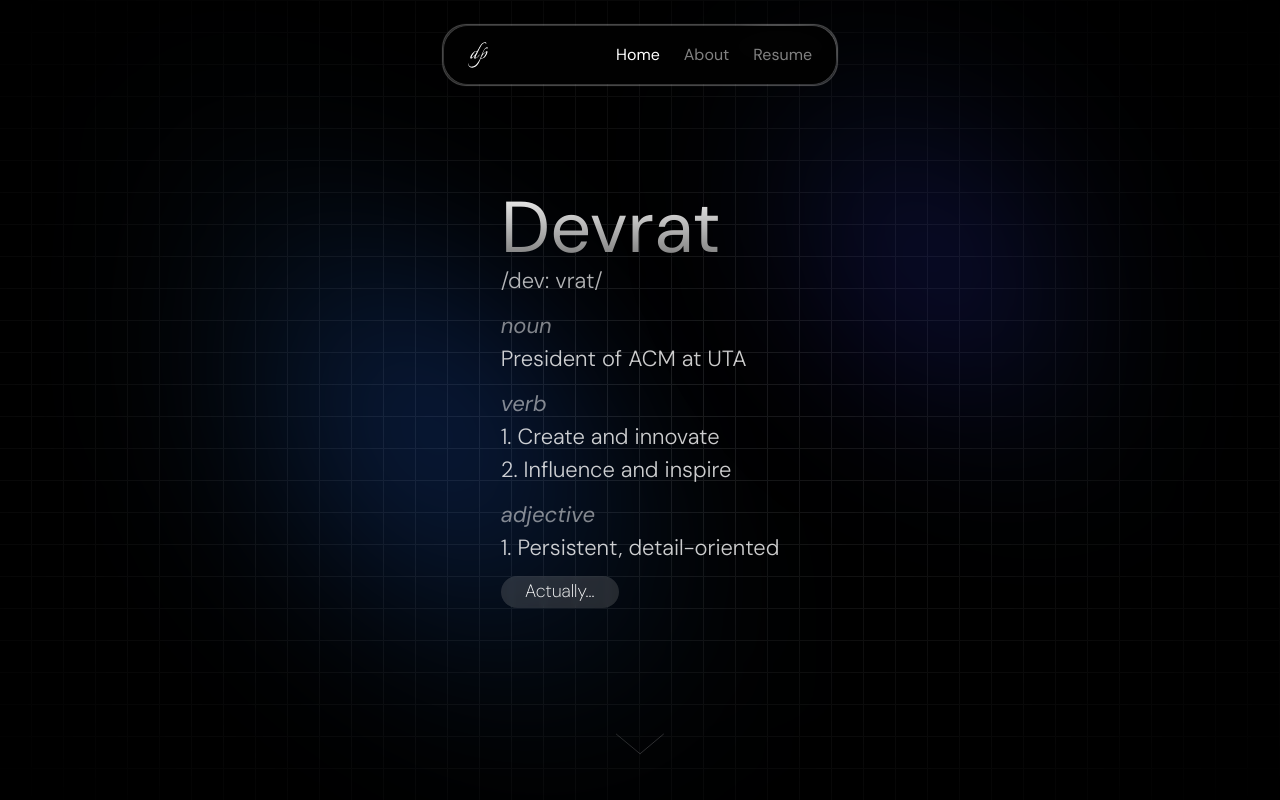
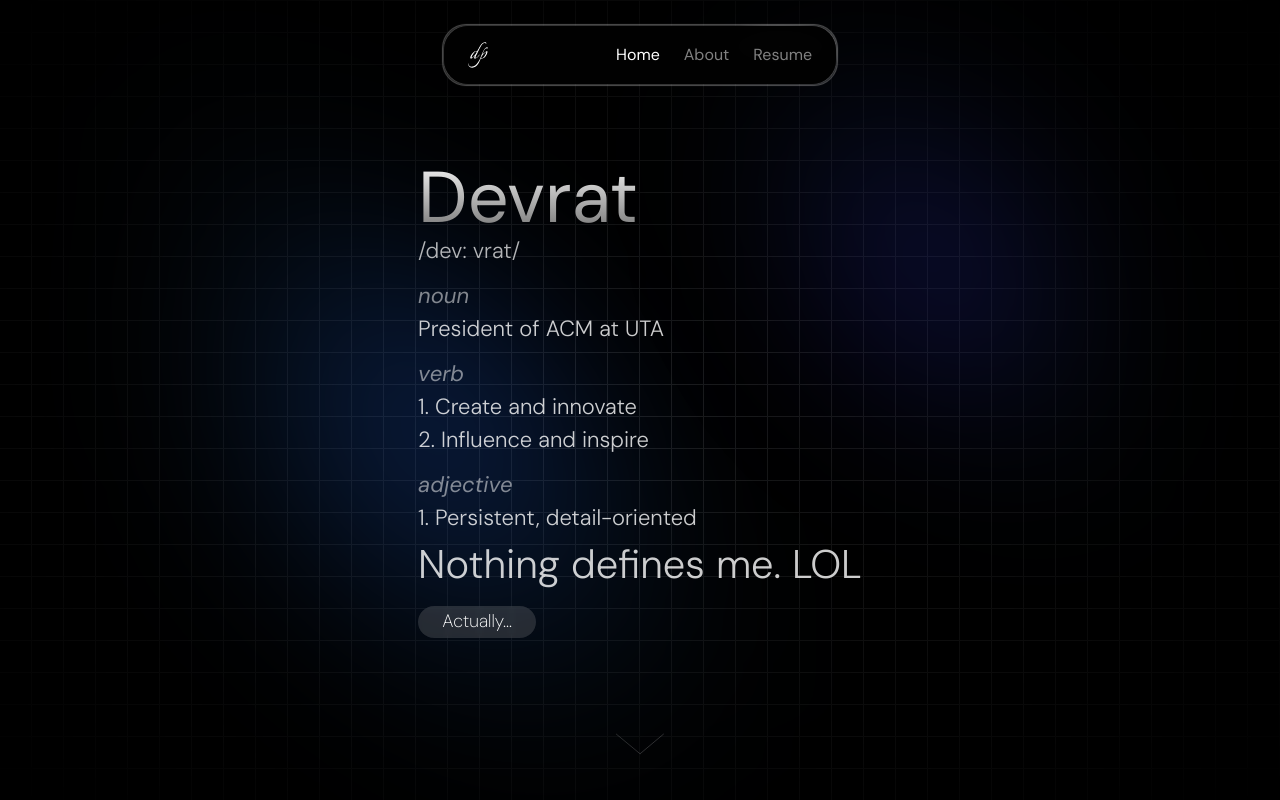
Before and after one commit to DevratPatel/Portfolio, a Next.js app in the folder my-app/: page / in a window 1280 px wide. Shown: the top 800 px of the page. Built offline with nearby package versions, Linux system fonts and the light colour scheme.

Commit message:
update: changed the code to add individual components

```diff
--- a/my-app/app/layout.tsx
+++ b/my-app/app/layout.tsx
@@ -2,44 +2,15 @@ import type { Metadata } from "next";
 import { DM_Sans } from "next/font/google";
 import "./globals.css";
 import React from "react";
-import { HoverBorderGradient } from "@/components/ui/hover-border-gradient";
-import Link from "next/link";
+import { DefinitionHover } from "@/components/ui/definition";
+import { AlternativeHover } from "@/components/ui/alternative";
+import { ActuallyBtn } from "@/components/ui/actuallybutton";
+import { Navbar } from "@/components/ui/navbar";
 
 export function GridBackgroundHero() {
   return (
     <div className="h-[50rem] w-full dark:bg-white bg-black dark:bg-grid-white/[0.1] bg-grid-white/[0.1] relative flex items-center justify-center">
-      {/* Add navbar at the top */}
-      <div className="absolute top-0 w-full flex justify-center p-6 z-30">
-        <div className="flex gap-4">
-          <HoverBorderGradient>
-            <div className="flex items-center gap-4">
-              <img
-                src="/dp logo.svg"
-                alt="dp logo"
-                className="w-5 ml-2 mr-14 my-2"
-              />
-              <Link href="/" className="ml-14 text-white">
-                Home
-              </Link>
-              <Link
-                href="/about"
-                target="new"
-                className="mx-2 text-white opacity-50 hover:opacity-100 transition-all duration-300 ease-in-out"
-              >
-                About
-              </Link>
-              <Link
-                href="/DP"
-                target="new"
-                className="mr-2 text-white opacity-50 hover:opacity-100 transition-all duration-300 ease-in-out"
-              >
-                Resume
-              </Link>
-            </div>
-          </HoverBorderGradient>
-        </div>
-      </div>
-
+      <Navbar />
       {/* Radial gradient for the container to give a faded look */}
       <div className="absolute pointer-events-none inset-0 flex items-center justify-center dark:bg-white bg-black [mask-image:radial-gradient(ellipse_at_center,transparent_10%,black)]"></div>
 
@@ -54,64 +25,9 @@ export function GridBackgroundHero() {
         <p className="font-dm-sans text-4xl sm:text-7xl bg-clip-text text-transparent bg-gradient-to-b from-neutral-100 to-neutral-500">
           Devrat
         </p>
-        <div className="group relative">
-          {/* Original content - hidden on hover */}
-          <div className="text-white/70 text-[22px] font-light font-['DM Sans']">
-            /dev: vrat/
-          </div>
-          <div className="group-hover:opacity-0 transition-opacity duration-300">
-            <div className="text-white/50 text-[22px] font-light italic font-['DM Sans'] mt-3 mb-0">
-              noun
-            </div>
-            <div className="text-white/80 text-[22px] font-light font-['DM Sans']">
-              President of ACM at UTA
-            </div>
-            <div className="text-white/50 text-[22px] font-light italic font-['DM Sans'] mt-3 mb-0">
-              verb
-            </div>
-            <div className="text-white/80 text-[22px] font-light font-['DM Sans']">
-              1. Create and innovate <br />
-              2. Influence and inspire
-            </div>
-            <div className="text-white/50 text-[22px] font-light italic font-['DM Sans'] mt-3 mb-0">
-              adjective
-            </div>
-            <div className="text-white/80 text-[22px] font-light font-['DM Sans']">
-              1. Persistent, detail-oriented
-            </div>
-          </div>
-
-          {/* New content - shown on hover */}
-          <div className="absolute top-14 opacity-0 group-hover:opacity-100 transition-opacity duration-300">
-            <div className="text-white/80 text-[40px] font-light font-['DM Sans']">
-              Nothing defines me. LOL
-            </div>
-          </div>
-        </div>
-        <div
-          style={{
-            width: "118px",
-            height: "32px",
-            background: "rgba(175.40, 175.40, 175.40, 0.20)",
-            borderRadius: 23,
-            backdropFilter: "blur(2.50px)",
-            textAlign: "center",
-            marginTop: "12px",
-          }}
-        >
-          <div
-            style={{
-              color: "white",
-              fontSize: 18,
-              fontFamily: "DM Sans",
-              fontWeight: "200",
-              wordWrap: "break-word",
-              marginTop: "2px",
-            }}
-          >
-            Actually...
-          </div>
-        </div>
+        <DefinitionHover />
+        <AlternativeHover />
+        <ActuallyBtn />
       </div>
       <div className="absolute inset-0 w-full h-full flex items-end justify-center pb-8">
         <img
--- /dev/null
+++ b/my-app/components/ui/actuallybutton.tsx
@@ -0,0 +1,30 @@
+import React from "react";
+
+export function ActuallyBtn() {
+  return (
+    <div
+      style={{
+        width: "118px",
+        height: "32px",
+        background: "rgba(175.40, 175.40, 175.40, 0.20)",
+        borderRadius: 23,
+        backdropFilter: "blur(2.50px)",
+        textAlign: "center",
+        marginTop: "12px",
+      }}
+    >
+      <div
+        style={{
+          color: "white",
+          fontSize: 18,
+          fontFamily: "DM Sans",
+          fontWeight: "200",
+          wordWrap: "break-word",
+          marginTop: "2px",
+        }}
+      >
+        Actually...
+      </div>
+    </div>
+  );
+}
--- /dev/null
+++ b/my-app/components/ui/alternative.tsx
@@ -0,0 +1,13 @@
+import React from "react";
+
+export function AlternativeHover() {
+  return (
+    <div className="group relative">
+      <div>
+        <div className="text-white/80 text-[40px] font-light font-['DM Sans']">
+          Nothing defines me. LOL
+        </div>
+      </div>
+    </div>
+  );
+}
--- /dev/null
+++ b/my-app/components/ui/definition.tsx
@@ -0,0 +1,32 @@
+import React from "react";
+
+export function DefinitionHover() {
+  return (
+    <div className="group relative">
+      <div className="text-white/70 text-[22px] font-light font-['DM Sans']">
+        /dev: vrat/
+      </div>
+      <div>
+        <div className="text-white/50 text-[22px] font-light italic font-['DM Sans'] mt-3 mb-0">
+          noun
+        </div>
+        <div className="text-white/80 text-[22px] font-light font-['DM Sans']">
+          President of ACM at UTA
+        </div>
+        <div className="text-white/50 text-[22px] font-light italic font-['DM Sans'] mt-3 mb-0">
+          verb
+        </div>
+        <div className="text-white/80 text-[22px] font-light font-['DM Sans']">
+          1. Create and innovate <br />
+          2. Influence and inspire
+        </div>
+        <div className="text-white/50 text-[22px] font-light italic font-['DM Sans'] mt-3 mb-0">
+          adjective
+        </div>
+        <div className="text-white/80 text-[22px] font-light font-['DM Sans']">
+          1. Persistent, detail-oriented
+        </div>
+      </div>
+    </div>
+  );
+}
--- /dev/null
+++ b/my-app/components/ui/navbar.tsx
@@ -0,0 +1,37 @@
+import React from "react";
+import { HoverBorderGradient } from "./hover-border-gradient";
+
+export function Navbar() {
+  return (
+    <div className="absolute top-0 w-full flex justify-center p-6 z-30">
+      <div className="flex gap-4">
+        <HoverBorderGradient>
+          <div className="flex items-center gap-4">
+            <img
+              src="/dp logo.svg"
+              alt="dp logo"
+              className="w-5 ml-2 mr-14 my-2"
+            />
+            <a href="/" className="ml-14 text-white">
+              Home
+            </a>
+            <a
+              href="/about"
+              target="new"
+              className="mx-2 text-white opacity-50 hover:opacity-100 transition-all duration-300 ease-in-out"
+            >
+              About
+            </a>
+            <a
+              href="/DP"
+              target="new"
+              className="mr-2 text-white opacity-50 hover:opacity-100 transition-all duration-300 ease-in-out"
+            >
+              Resume
+            </a>
+          </div>
+        </HoverBorderGradient>
+      </div>
+    </div>
+  );
+}
```
Also changed, not shown: 2 other files (tests, documents, lock files or other folders).
